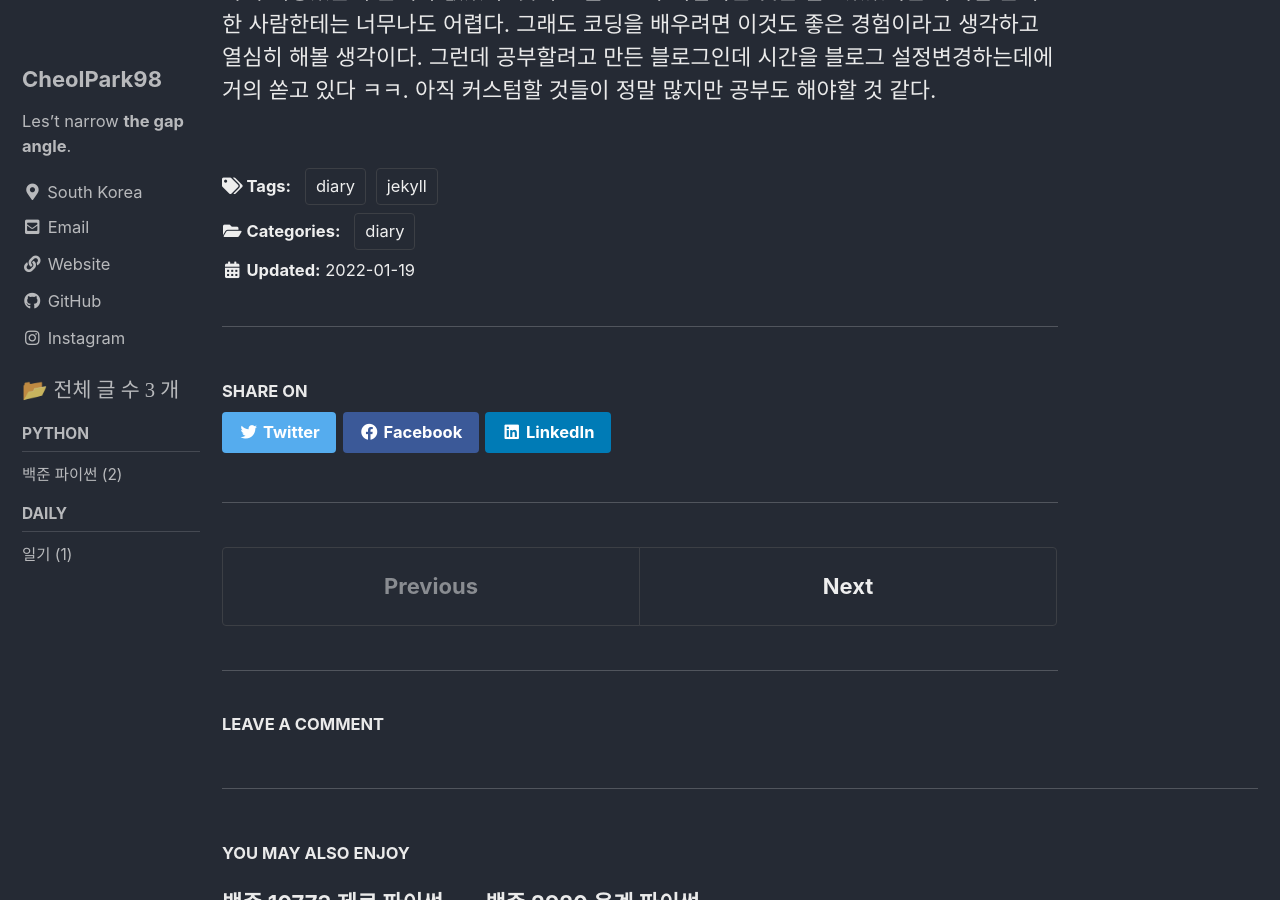
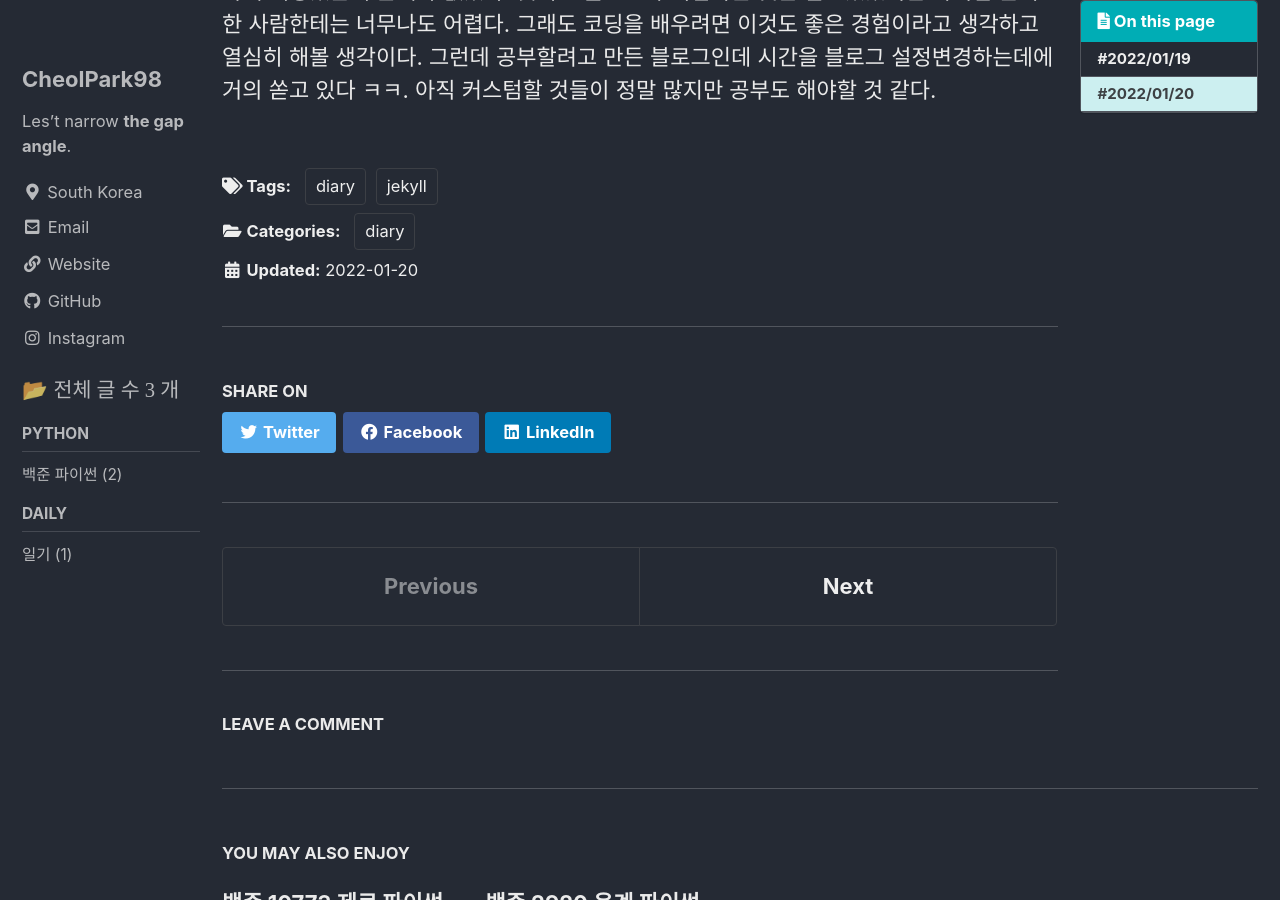
Before and after one commit to CheolPark98/CheolPark98.github.io, a Jekyll site: the page built from _posts/2022-01-19-diary.md, in a window 1280 px wide and 900 px high, scrolled down 657 px. Built offline with Jekyll 4.4.1, drawn with Linux system fonts in a browser that asks for light colours; cached includes are drawn as plain includes; comment, search, counter and statistics services are not loaded.

Commit message:
Update 2022-01-19-diary.md

```diff
--- a/_posts/2022-01-19-diary.md
+++ b/_posts/2022-01-19-diary.md
@@ -2,6 +2,10 @@
 title:  "일기장 2022/01"
 categories: diary
 tag: [diary, jekyll]
+toc: ture
+toc_sticky: true
+date: 2022-01-19
+last_modified_at: 2022-01-20
 ---
 
 #2022/01/19
```
